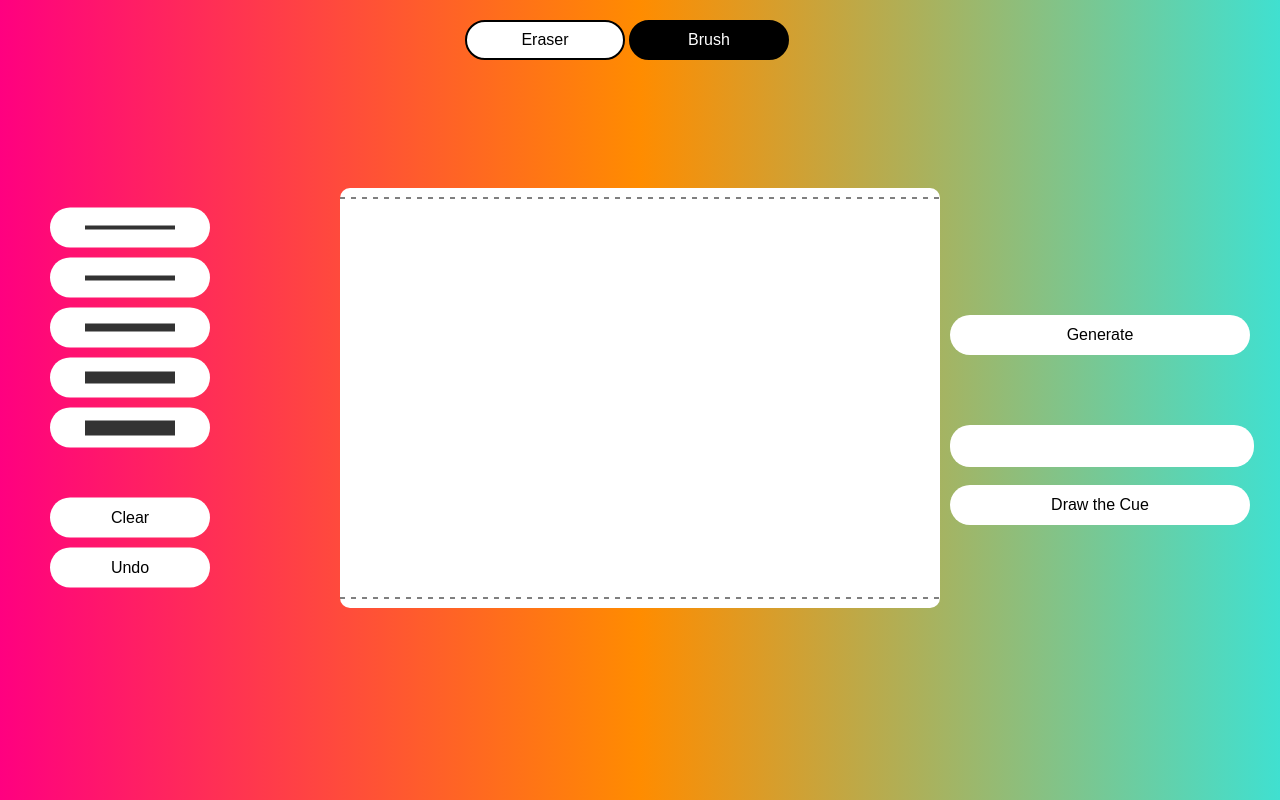
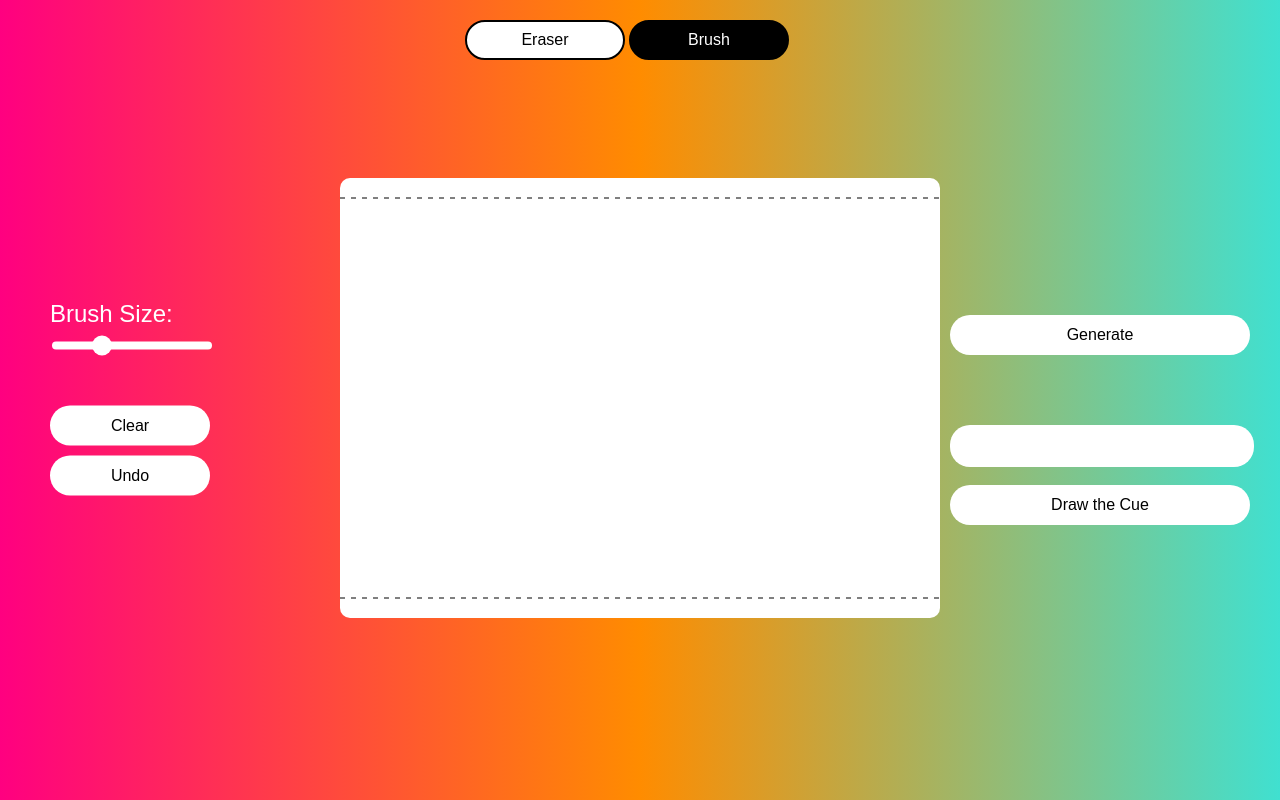
Before and after one commit to i-Rony/ExquisiteCorpse, a plain HTML site: page index.html in a window 1280 px wide. Drawn offline with Linux system fonts and the light colour scheme.

Commit message:
changed brush size into slider

```diff
--- a/index.html
+++ b/index.html
@@ -6,11 +6,8 @@
 <body>
 <div class="left-block">
     <div class="brushes">
-      <button type="button" value="4"></button>
-      <button type="button" value="5"></button>
-      <button type="button" value="8"></button>
-      <button type="button" value="12"></button>
-      <button type="button" value="15"></button>
+      Brush Size:
+      <input type="range" min="1" max="15" value="5" class="slider" id="myRange">
     </div>
     <div class="buttons">
       <button id="clear" type="button">Clear</button>
@@ -30,7 +27,7 @@
 </div>
 
 <div id="cont">
-    <canvas id="halo" width="600" height="420">
+    <canvas id="halo" width="600" height="440">
         Your browser does not support the HTML5 canvas tag.
         </canvas>
 </div>
--- a/script.js
+++ b/script.js
@@ -5,7 +5,7 @@ window.onload = function () {
     var canvas = document.getElementById("halo");
     var ctx = canvas.getContext("2d");
     ctx.fillStyle = "#FFFFFF";
-    ctx.fillRect(0, 0, 600, 400);
+    ctx.fillRect(0, 0, 600, 440);
     var boundings = canvas.getBoundingClientRect();
 
 
@@ -35,15 +35,15 @@ window.onload = function () {
     function reset() {
         setBrush();
         ctx.fillStyle = "#FFFFFF";
-        ctx.fillRect(0, 0, 600, 420);
+        ctx.fillRect(0, 0, 600, 440);
         var def = ctx.lineWidth;
         ctx.lineWidth = 1;
         ctx.beginPath();
         ctx.setLineDash([5,6]);
-        ctx.moveTo(0, 410);
-        ctx.lineTo(600, 410);
-        ctx.moveTo(0, 10);
-        ctx.lineTo(600, 10);
+        ctx.moveTo(0, 420);
+        ctx.lineTo(600, 420);
+        ctx.moveTo(0, 20);
+        ctx.lineTo(600, 20);
         ctx.stroke();
         ctx.setLineDash([]);
         ctx.lineWidth = def;
@@ -128,7 +128,7 @@ window.onload = function () {
       a.click();
 
       var str = "";
-      var imgData = ctx.getImageData(0, 410, 600, 1);
+      var imgData = ctx.getImageData(0, 420, 600, 1);
       var i;
       for (i = 0; i < imgData.data.length; i += 4) {
         if(imgData.data[i] == 0)
@@ -152,14 +152,15 @@ window.onload = function () {
       var def = ctx.lineWidth;
       ctx.lineWidth = 5;
       ctx.beginPath();
-      ctx.moveTo(str[0], 10);
+      ctx.moveTo(str[0], 20);
       for(var i = 0; i<str.length-1;i++)
       {
-        ctx.lineTo(str[i], 10);
-        ctx.moveTo(str[i+1]-1, 10);
+        ctx.lineTo(str[i], 20);
+        ctx.moveTo(str[i+1]-1, 20);
       }
       ctx.stroke();
       ctx.lineWidth = def;
      // alert(str[0]);
     });
+    console.log(ctx.lineWidth);
   };
--- a/style.css
+++ b/style.css
@@ -39,51 +39,38 @@ body {
 
 .brushes {
     padding-top: 5px;
+    color: #ffffff;
+    font-size: 1.5rem;
+    font-family: 'Arial';
 }
 
-.brushes button {
-    display: block;
+.slider {
+    -webkit-appearance: none;
     width: 100%;
-    border: 0;
-    border-radius: 0;
-    background-color: #ffffff;
-    margin-bottom: 10px;
-    padding: 5px;
-    height: 40px;
-    border-radius: 20px;
+    height: 8px;
+    background: #ffffff;
     outline: none;
-    position: relative;
-    cursor: pointer;
+    -webkit-transition: .2s;
+    transition: opacity .2s;
+    border-radius: 4px;
 }
 
-.brushes button:after {
-    height: 1px;
-    display: block;
-    background: #333;
-    content: '';
-    width: 60%;
-    position: relative;
-    left: 20%;
+.slider::-webkit-slider-thumb {
+    -webkit-appearance: none;
+    appearance: none;
+    width: 20px;
+    height: 20px;
+    background: #ffffff;
+    cursor: pointer;
+    border-radius: 10px;
 }
 
-.brushes button:nth-of-type(1):after {
-    height: 4px;
-}
-
-.brushes button:nth-of-type(2):after {
-    height: 5px;
-}
-
-.brushes button:nth-of-type(3):after {
-    height: 8px;
-}
-
-.brushes button:nth-of-type(4):after {
-    height: 12px;
-}
-
-.brushes button:nth-of-type(5):after {
-    height: 15px;
+.slider::-moz-range-thumb {
+    border-radius: 10px;
+    width: 20px;
+    height: 20x;
+    background: #ffffff;
+    cursor: pointer;
 }
 
 .buttons {
@@ -131,21 +118,6 @@ body {
     text-align: center;
 }
 
-/* var drButton = document.getElementById('ent');
-    // drButton.addEventListener('click', function(){
-    //   var drCode = document.getElementById('entcode');
-    //   var str = drCode.value.split(";");
-    //   reset();
-    //   ctx.lineWidth = 5;
-    //   ctx.beginPath();
-    //   ctx.moveTo(10, str[0]);
-    //   for(var i = 0; i<str.length;i++)
-    //   {
-    //     ctx.lineTo(10, str[i]);
-    //   }
-    //   ctx.stroke();
-    //   alert("done");
-    // }); */
 
 .color {
     position: fixed;
@@ -172,9 +144,6 @@ button:hover {
     background: #000;
     color: #fff;
 }
-.brushes button:hover:after {
-    background: #fff;
-}
 
 * {
     transition: all 0.5s ease;
```
